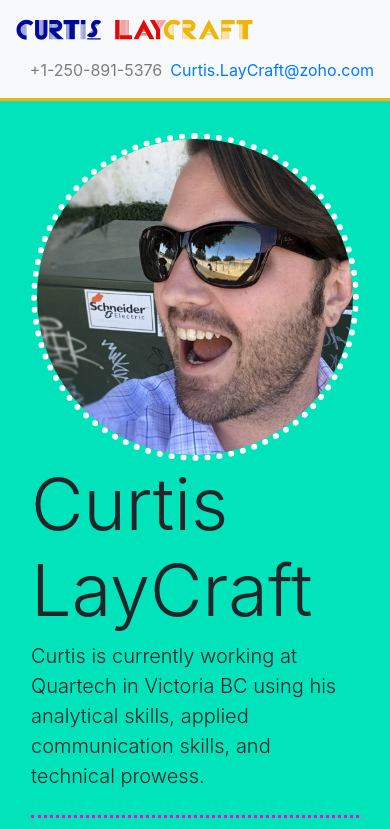
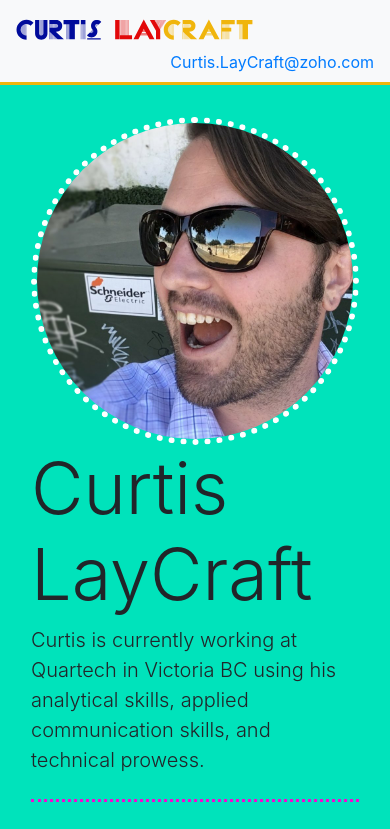
Before and after one commit to LayCraft/portfolio, an Angular app: page / in a window 390 px wide. Shown: the top 829 px of the page. Built offline with nearby package versions, Linux system fonts and the light colour scheme.

Commit message:
remove old phone number

```diff
--- a/src/app/top-nav-bar/top-nav-bar.component.html
+++ b/src/app/top-nav-bar/top-nav-bar.component.html
@@ -1,14 +1,14 @@
 <nav class="navbar navbar-expand-lg navbar-light bg-light">
   <a class="navbar-brand" href="#">
     <!-- <img src="logo.svg" width="30" height="30" class="d-inline-block align-top" alt=""> -->
-    <img src="/assets/logo.svg" width="" height="30" alt="Curtis LayCraft Logo">
+    <img
+      src="/assets/logo.svg"
+      width=""
+      height="30"
+      alt="Curtis LayCraft Logo"
+    />
   </a>
   <ul class="navbar-nav ml-auto">
-    <li class="nav-item">
-      <a class="nav-link" href="tel:+12508915376">+1-250-891-5376</a>
-    </li>
-  </ul>
-  <ul class="navbar-nav ml-2">
     <li class="nav-item">
       <a href="mailto:Curtis.LayCraft@Zoho.com">Curtis.LayCraft@zoho.com</a>
     </li>
```
Also changed, not shown: 1 other file (tests, documents, lock files or other folders).
